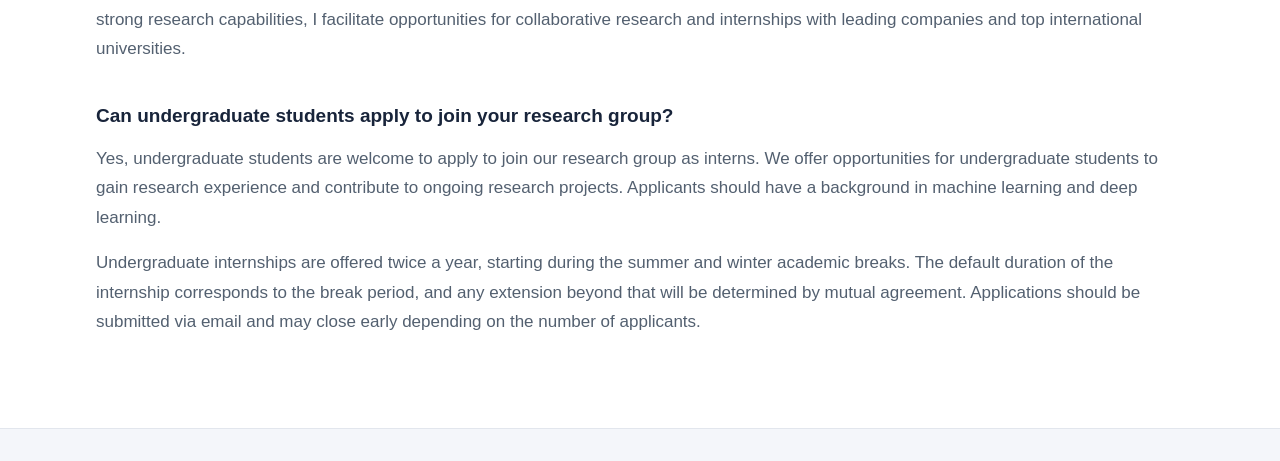
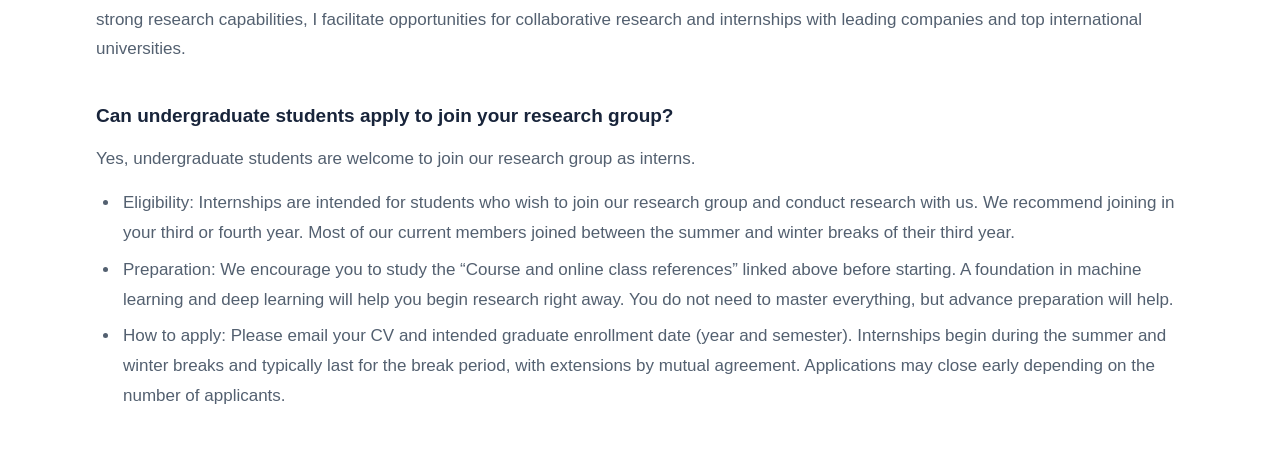
Before and after one commit to idealab-ku/idealab-website, a Next.js app: page /join in a window 1280 px wide. Shown: the part 1690-2151 px from the top of the page. Built offline with nearby package versions, Linux system fonts and the light colour scheme.

Commit message:
Clarify undergraduate internship eligibility and preparation

```diff
--- a/app/content/join.ts
+++ b/app/content/join.ts
@@ -47,8 +47,12 @@ export const faqItems: FaqItem[] = [
     id: "undergraduate-applications",
     question: "Can undergraduate students apply to join your research group?",
     content: [
-      { type: "paragraph", text: "Yes, undergraduate students are welcome to apply to join our research group as interns. We offer opportunities for undergraduate students to gain research experience and contribute to ongoing research projects. Applicants should have a background in machine learning and deep learning." },
-      { type: "paragraph", text: "Undergraduate internships are offered twice a year, starting during the summer and winter academic breaks. The default duration of the internship corresponds to the break period, and any extension beyond that will be determined by mutual agreement. Applications should be submitted via email and may close early depending on the number of applicants." },
+      { type: "paragraph", text: "Yes, undergraduate students are welcome to join our research group as interns." },
+      { type: "list", items: [
+        "Eligibility: Internships are intended for students who wish to join our research group and conduct research with us. We recommend joining in your third or fourth year. Most of our current members joined between the summer and winter breaks of their third year.",
+        "Preparation: We encourage you to study the “Course and online class references” linked above before starting. A foundation in machine learning and deep learning will help you begin research right away. You do not need to master everything, but advance preparation will help.",
+        "How to apply: Please email your CV and intended graduate enrollment date (year and semester). Internships begin during the summer and winter breaks and typically last for the break period, with extensions by mutual agreement. Applications may close early depending on the number of applicants.",
+      ] },
     ],
   },
 ];
```
Also changed, not shown: 1 other file (tests, documents, lock files or other folders).
